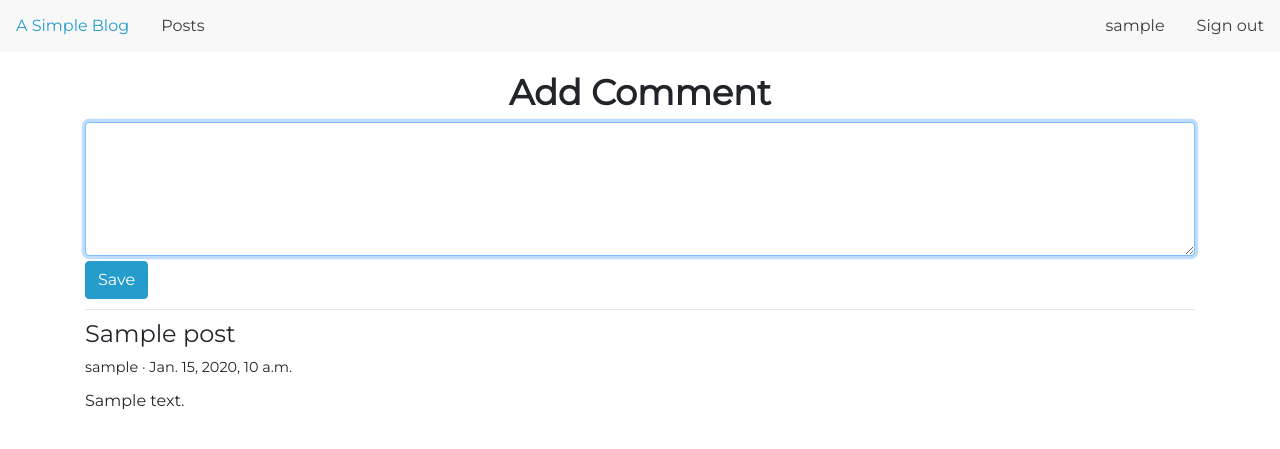
After one commit to irvadm/asimpleblog, a Django app: page /posts/1/comment/create/ in a window 1280 px wide. The commit adds this page. Shown: the top 449 px of the page. Run offline with Django 3.2, Linux system fonts and the light colour scheme; a user stored in the database is signed in; tables that the repository leaves empty hold one stand-in row (values such as "Sample post"); some libraries are stand-ins or nearby versions.

Commit message:
Add create, update, delete comment pages

```diff
--- a/posts/forms.py
+++ b/posts/forms.py
@@ -9,6 +9,9 @@ class PostForm(forms.ModelForm):
 
 
 class CommentForm(forms.ModelForm):
+    content = forms.CharField(widget=forms.Textarea(
+        attrs={'class': 'form-control', 'rows': '5', 'autofocus': True}))
+
     class Meta:
         model = Comment
         fields = ['content']
--- a/posts/models.py
+++ b/posts/models.py
@@ -5,7 +5,7 @@ from django.contrib.auth.models import User
 
 class Post(models.Model):
     title = models.CharField(max_length=50)
-    body = models.TextField(max_length=500)
+    body = models.TextField(max_length=4000)
     creator = models.ForeignKey(
         User, related_name='posts', on_delete=models.CASCADE, null=True)
 
@@ -20,11 +20,11 @@ class Post(models.Model):
 
 
 class Comment(models.Model):
-    content = models.CharField(max_length=200)
+    content = models.TextField(max_length=400)
     creator = models.ForeignKey(
-        User, related_name='comments', on_delete=models.CASCADE)
+        User, related_name='comments', on_delete=models.CASCADE, null=True)
     post = models.ForeignKey(
-        Post, related_name='comments', on_delete=models.CASCADE)
+        Post, related_name='comments', on_delete=models.CASCADE, null=True)
     created = models.DateTimeField(auto_now_add=True)
     updated = models.DateTimeField(auto_now=True)
 
--- a/posts/urls.py
+++ b/posts/urls.py
@@ -8,4 +8,8 @@ urlpatterns = [
     path('create/', views.post_create, name='post_create'),
     path('update/<pk>/', views.post_update, name='post_update'),
     path('delete/<pk>/', views.post_delete, name='post_delete'),
+
+    path('<post_pk>/comment/create/', views.comment_create, name='comment_create'),
+    path('comment/update/<pk>/', views.comment_update, name='comment_update'),
+    path('comment/delete/<pk>/', views.comment_delete, name='comment_delete'),
 ]
--- a/posts/views.py
+++ b/posts/views.py
@@ -4,7 +4,7 @@ from django.shortcuts import render, redirect, reverse, get_object_or_404
 from django.contrib.auth.decorators import login_required
 
 from .forms import PostForm, CommentForm
-from .models import Post
+from .models import Post, Comment
 
 
 def post_list(request):
@@ -55,3 +55,49 @@ def post_delete(request, pk):
         return redirect(reverse('posts:post_list'))
     else:
         return render(request, 'posts/post_delete.html', {'post': post})
+
+
+@login_required
+def comment_create(request, post_pk):
+    post = get_object_or_404(Post, pk=post_pk)
+    if request.method == 'POST':
+        form = CommentForm(request.POST)
+        if form.is_valid():
+            new_comment = form.save()
+            new_comment.creator = request.user
+            new_comment.post = post
+            new_comment.save()
+            messages.add_message(request, messages.SUCCESS, 'Comment created!')
+            return redirect(post.get_absolute_url())
+        else:
+            messages.add_message(request, messages.ERROR,
+                                 'Problem creating comment.')
+            return render(request, 'posts/comment_create.html', {'form': form})
+    else:
+        form = CommentForm()
+        return render(request, 'posts/comment_create.html', {'form': form, 'post': post})
+
+
+@login_required
+def comment_update(request, pk):
+    comment = get_object_or_404(Comment, pk=pk)
+    if request.method == 'POST':
+        form = CommentForm(data=request.POST, instance=comment)
+        if form.is_valid():
+            form.save()
+            messages.success(request, 'Comment saved.')
+            return redirect(comment.post.get_absolute_url())
+    else:
+        form = CommentForm(instance=comment)
+        return render(request, 'posts/comment_update.html', {'form': form, 'comment': comment})
+
+
+@login_required
+def comment_delete(request, pk):
+    comment = get_object_or_404(Comment, pk=pk)
+    if request.method == 'POST':
+        comment.delete()
+        messages.success(request, 'Comment deleted.')
+        return redirect(reverse('posts:post_list'))
+    else:
+        return render(request, 'posts/comment_delete.html', {'comment': comment})
--- a/static/css/base.css
+++ b/static/css/base.css
@@ -3,7 +3,8 @@
     font-family: 'Montserrat', sans-serif;
 }
 hr {
-    margin: 0;
+    margin-top: 10px;
+    margin-bottom: 10px;
 }
 
 a {
@@ -14,9 +15,7 @@ a:hover {
     text-decoration: none;
     color: #269ccc;
 }
-header.container-fluid {
-    padding: 0;
-}
+
 ul.topNav {
     list-style-type: none;
     margin-bottom: 20px;
@@ -44,24 +43,12 @@ ul.topNav li.right {
     ul.topNav li.right,
     ul.topNav li { float: none; }
 }
-
-.messages {
-    list-style-type: none;
-    margin-bottom: 20px;
-    padding: 0;
-    overflow: hidden;
-}
-.messages > .success {
-    color: green;
-}
-.messages > .error {
-    color: red;
-}
-
-
+/* --- Page header styles --- */
 .pageHeader h1 {
     font-size: 2.2em;
+    font-weight: 600;
 }
+/* --- Page header styles --- */
 
 .pullRight {
     float: right !important;
@@ -73,55 +60,3 @@ ul.topNav li.right {
 .btn-primary:hover {
     background-color: #1a6d8e;
 }
-
-.postTable {
-    width: 100%;
-}
-
-.post {
-    border-bottom: 1px solid rgba(0,0,0,0.1);
-}
-.postTitle {
-    margin-top: 15px;
-}
-.postInfo {
-    margin-bottom: 20px;
-    font-size: 0.8em;
-}
-.postBody {
-    margin-bottom: 15px;
-}
-
-/* --- Post detail styles --- */
-#title {
-    font-size: 2.5em;
-    margin: 0;
-}
-#body {
-    margin-top: 20px;
-}
-.deletePostButton {
-    margin-left: 5px;
-}
-#commentSection {
-    margin-top: 20px;
-}
-#commentList {
-    list-style-type: none;
-    padding: 0;
-}
-#commentHeader {
-    margin-bottom: 20px;
-}
-.comment {
-    border-bottom: 1px solid rgba(0,0,0,0.1);
-    margin-bottom: 10px;
-}
-.commentInfo {
-    font-size: 0.8em;
-}
-.deleteComment, .editComment {
-    font-size: 0.8em;
-}
-
-/* --- Post detail styles --- */
--- /dev/null
+++ b/static/css/comments.css
@@ -0,0 +1,30 @@
+
+#commentSection {
+    margin: 30px auto;
+}
+
+#commentList {
+    list-style-type: none;
+    padding: 0;
+}
+
+li.comment {
+    border-bottom: 1px solid rgba(0,0,0,0.1);
+    margin-bottom: 10px;
+}
+.commentContent > p {
+    margin: 0;
+}
+.commentInfo {
+    font-size: 0.8em;
+}
+.deleteComment {
+    margin-left: 5px;
+}
+
+#commentForm {
+    margin: 0 auto;
+}
+#commentForm button {
+    margin-top: 5px;
+}
--- /dev/null
+++ b/static/css/messages.css
@@ -0,0 +1,12 @@
+.messages {
+    list-style-type: none;
+    margin-bottom: 20px;
+    padding: 0;
+    overflow: hidden;
+}
+.messages > .success {
+    color: green;
+}
+.messages > .error {
+    color: red;
+}
--- /dev/null
+++ b/static/css/posts.css
@@ -0,0 +1,21 @@
+#postList {
+    list-style-type: none;
+    padding: 0;
+}
+.deletePostButton {
+    margin-left: 5px;
+}
+li.post {
+    border-bottom: 1px solid rgba(0,0,0,0.1);
+    margin-bottom: 20px;
+}
+.postTitle {
+    margin: 0;
+}
+.postInfo {
+    font-size: 0.9em;
+}
+.postBody > p {
+    margin-top: 10px;
+    margin-bottom: 10px;
+}
--- a/templates/base.html
+++ b/templates/base.html
@@ -11,10 +11,12 @@
   <link href="{% static 'css/base.css' %}" rel="stylesheet">
   <link href="https://fonts.googleapis.com/css?family=Montserrat:400" rel="stylesheet">
   <script src="https://stackpath.bootstrapcdn.com/bootstrap/4.1.3/js/bootstrap.min.js" integrity="sha384-ChfqqxuZUCnJSK3+MXmPNIyE6ZbWh2IMqE241rYiqJxyMiZ6OW/JmZQ5stwEULTy" crossorigin="anonymous"></script>
+  <link href="{% static 'css/messages.css' %}" rel="stylesheet">
+  <link href="{% static 'css/posts.css' %}" rel="stylesheet">
+  <link href="{% static 'css/comments.css' %}" rel="stylesheet">
 </head>
 
 <body>
-  <header class="container-fluid">
   <ul class="topNav">
     <li><a href="{% url 'home' %}">A Simple Blog</a></li>
     <li><a href="{% url 'posts:post_list' %}">Posts</a></li>
@@ -26,7 +28,6 @@
     <li class="right"><a href="{% url 'signin' %}">Sign in</a></li>
     {% endif %}
   </ul>
-  </header>
 
   <section class="container">
     {% include "messages.html" %}
--- a/templates/core/home.html
+++ b/templates/core/home.html
@@ -1,5 +1,7 @@
 {% extends "base.html" %}
 
 {% block main %}
-<h1 class="text-center">A Very Simple Blog</h1>
+<header class="pageHeader">
+  <h1 class="text-center">A Very Simple Blog</h1>
+</header>
 {% endblock %}
--- /dev/null
+++ b/templates/posts/comment_create.html
@@ -0,0 +1,38 @@
+{% extends 'base.html' %}
+{% load static %}
+{% block title %}Create Comment{% endblock %}
+
+
+{% block main %}
+<header class="pageHeader">
+  <h1 class="text-center">Add Comment</h1>
+</header>
+
+<!-- Comment form section -->
+<form id="commentForm" action="{% url 'posts:comment_create' post.pk %}" method="POST">
+  {% csrf_token %}
+  {{ form.non_field_errors }}
+
+  <!-- Form fields -->
+  {% for field in form %}
+  {{ field.errors }}
+  {{ field }}
+  {{ field.help_text }}
+  {% endfor %}
+  <button class="btn btn-primary" type="submit">Save</button>
+</form>
+
+<hr>
+
+<div class="postContainer">
+  <h4>{{ post.title }}</h4>
+  <div class="postInfo">
+    <span>{{ post.creator }}</span>
+    <span>&middot;</span>
+    <span>{{ post.updated }}</span>
+  </div>
+  <div class="postBody">
+    <p>{{ post.body }}</p>
+  </div>
+</div>
+{% endblock %}
```
Also changed, not shown: templates/posts/comment_delete.html (added, +14 -0 lines), templates/posts/comment_update.html (added, +37 -0 lines), templates/posts/post_delete.html (+5 -2 lines), templates/posts/post_detail.html (+22 -18 lines), templates/posts/post_list.html (+11 -10 lines), posts/migrations/0004_auto_20181218_1808.py (added), posts/migrations/0005_auto_20181219_1514.py (added). Lines whose indentation alone changed are shown as unchanged.
